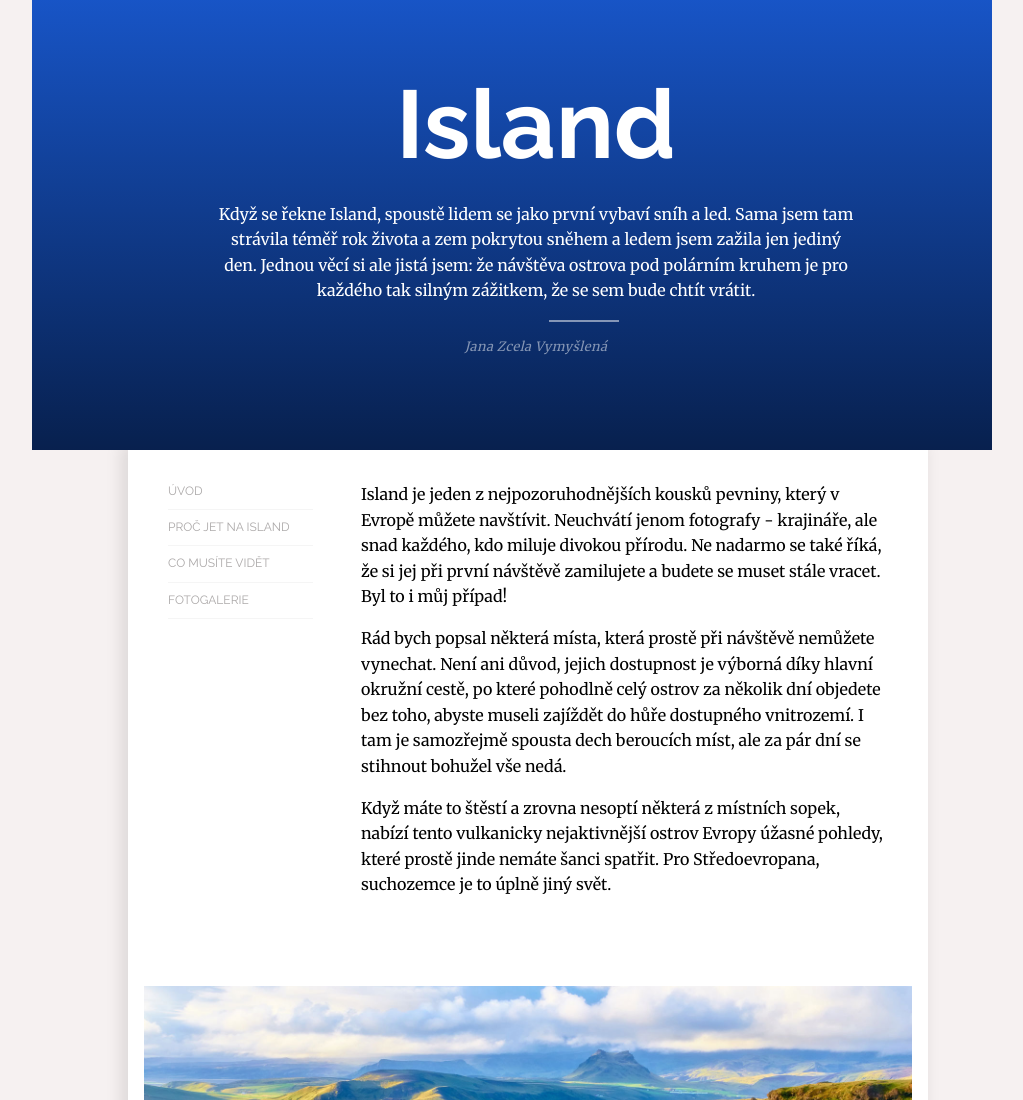
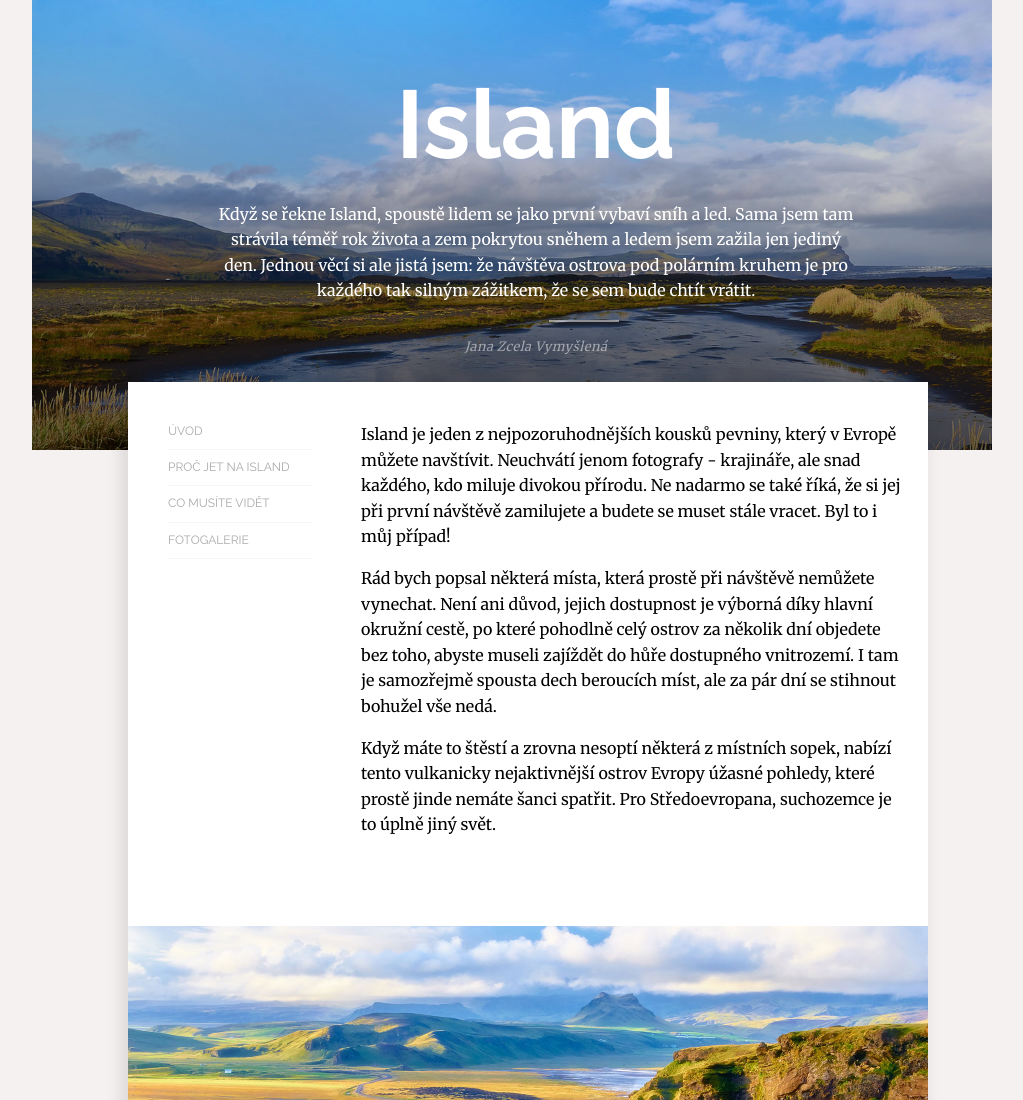
Before and after one commit to tvorimweb-2021-praha-jaro/du-06---island-denisa-p, a plain HTML site: page zadani/soft/index.html in a window 1280 px wide. Shown: the top 1100 px of the page, without its empty margins (128-1151 px from the left). Drawn offline with Linux system fonts and the light colour scheme.

Commit message:
opraveno

```diff
--- a/zadani/soft/index.html
+++ b/zadani/soft/index.html
@@ -14,6 +14,7 @@
 </head>
 
 <body>
+
     <header class="hlavicka">
         <div class=hlavicka-sirka>
             <h1 class="hlavni-nadpis">Island</h1>
@@ -21,7 +22,8 @@
             <p class="autor">Jana Zcela Vymyšlená</p>
         </div>
     </header>
-    <div class="obdelnik">
+
+    <main class="obdelnik">
         <div class="obdelnik-cast1">
             <nav class="navigace">
                 <a href="#uvod">Úvod</a>
@@ -29,7 +31,8 @@
                 <a href="#co-videt">Co musíte vidět</a>
                 <a href="#fotogalerie">Fotogalerie</a>
             </nav>
-            <main>
+        </div>
+
         <section id="uvod">
             <div class="text text-1">
                 <p>Island je jeden z nejpozoruhodnějších kousků pevniny, který v Evropě můžete navštívit. Neuchvátí jenom fotografy - krajináře, ale snad každého, kdo miluje divokou přírodu. Ne nadarmo se také říká, že si jej při první návštěvě zamilujete a budete se muset stále vracet. Byl to i můj případ!</p>
@@ -43,6 +46,7 @@
                 <p>Photo &copy; <a href="https://flic.kr/p/yFnyAT">Moyan Brenn</a></p>
             </div>
         </section>
+
         <section id="proc-jet">
             <div class="obdelnik-cast2">
                 <h2 class="nadpis nadpis2">Proč jet na Island</h2>
@@ -59,6 +63,7 @@
                 <p>Photo &copy; <a href="https://flic.kr/p/yFnyAT">Moyan Brenn</a></p>
             </div>
         </section>
+
         <section id="co-videt">
             <div class="obdelnik-cast3">
                 <h2 class="nadpis nadpis3">Co musíte vidět</h2>
@@ -86,6 +91,7 @@
                 </div>
             </div>
         </section>
+
         <section id="fotogalerie">
             <h2 class="nadpis nadpis4">Fotogalerie</h2>
             <div class="galerie">
@@ -190,8 +196,9 @@
                 </figure>
             </div>
         </section>
+
     </main>
-        </div>
+
     <footer class="paticka">
         <p>Texty převzaty z článků:</p>
         <p>Roman Pech - <a href="http://cestovani.idnes.cz/island-a-roman-pech-0nh-/kolem-sveta.aspx?c=A140519_125122_kolem-sveta_tom">Závislost jménem Island. Tipy znalce, jak zemi levně procestovat</a></p>
--- a/zadani/soft/style.css
+++ b/zadani/soft/style.css
@@ -18,6 +18,14 @@ body {
     background-color: var(--pozadi);
 }
 
+header {
+    position: relative;
+}
+
+section{
+    position: relative;
+}
+
 .hlavni-nadpis {
     font-family: var(--pismo-sans);
     font-size: 3.2rem;
@@ -26,7 +34,7 @@ body {
 
 .hlavicka {
     background-color: #1351c5;
-    background-image: linear-gradient( rgba(255, 255, 255, 0.02),rgba(0, 0, 0, 0.602) ),url(../images/island-hlavicka.jpg);
+    background-image: linear-gradient( rgba(255, 255, 255, 0.02),rgba(0, 0, 0, 0.602) ),url(../../images/island-hlavicka.jpg);
     background-position: left;
     background-size: cover;
     background-repeat: no-repeat;
@@ -46,10 +54,6 @@ body {
     font-size: 0.8rem;
     margin-top: 2rem;
     letter-spacing: 0.5px;
-}
-
-header {
-    position: relative;
 }
 
 .autor::before{
@@ -114,10 +118,6 @@ header {
     padding: 1.5rem;
     margin: 1rem 0 0 0;
     font-size: 1.5rem;
-}
-
-section{
-    position: relative;
 }
 
 .nadpis::after {
@@ -314,6 +314,13 @@ section{
         background-color: #f6f1f1;
     }
 
+    main {
+        width: 960px;
+        margin: 0 auto;
+        position: relative;
+        top: -60px;
+    }
+
     .navigace {
         flex-direction: column;
         align-items: flex-start;
```
Lines whose indentation alone changed are shown as unchanged.
